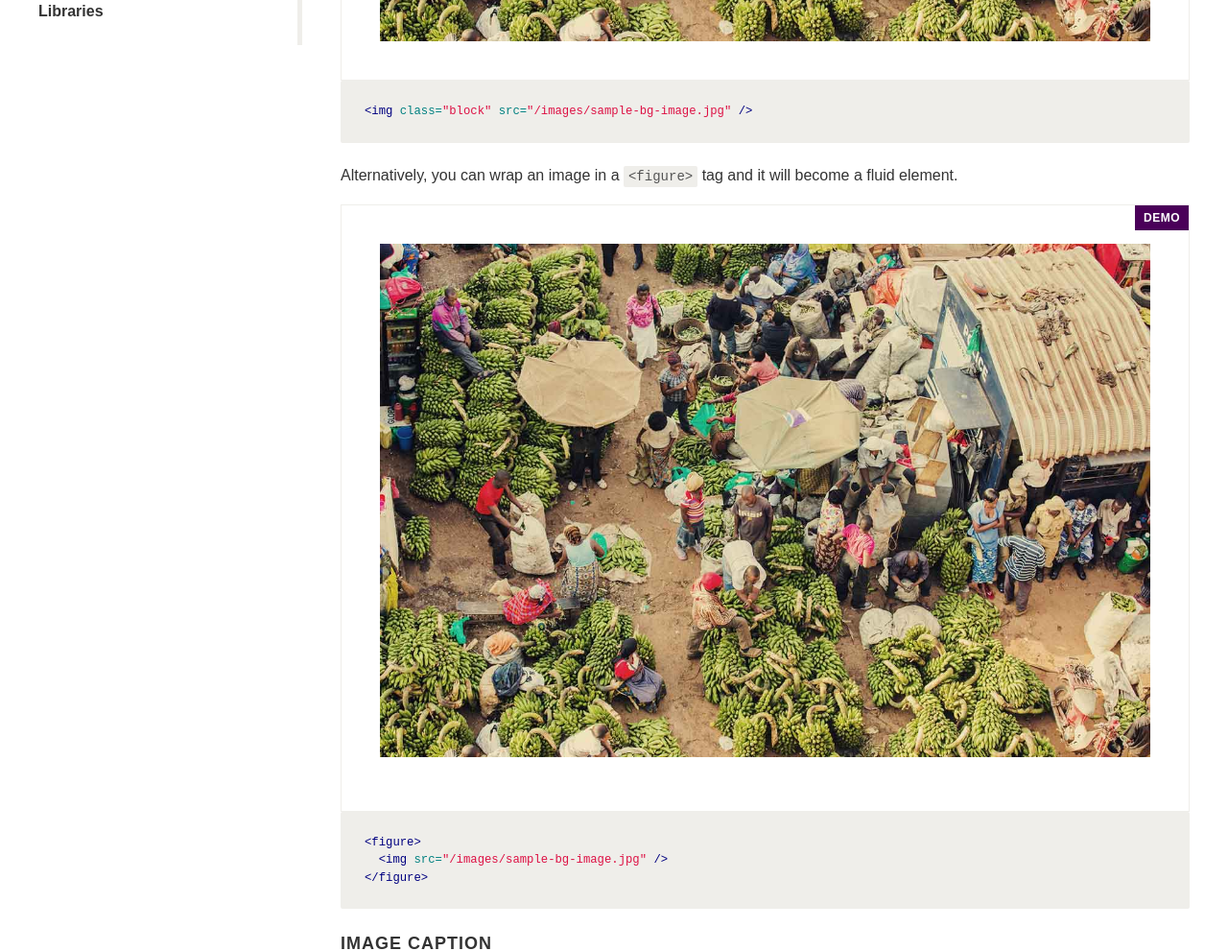
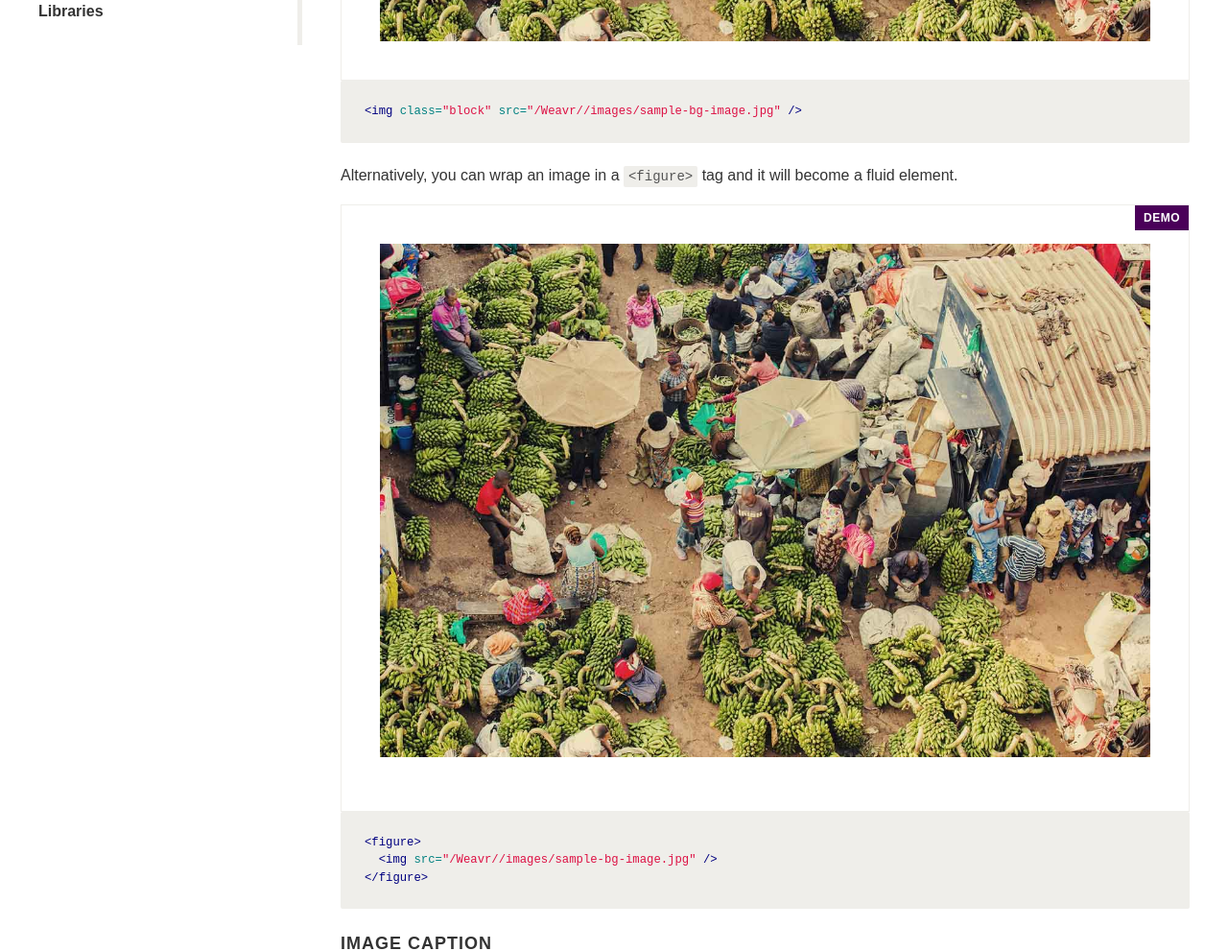
Before and after one commit to OpportunityIntl/Weavr, a Jekyll site: the page built from docs/components/images-and-videos/index.md, in a window 1280 px wide and 1400 px high, scrolled down 751 px. Shown: the part 151-1142 px from the top of the window at 96% size. Built offline with Jekyll 4.4.1, drawn with Linux system fonts in a browser that asks for light colours; nearby versions of some CDN libraries; Markdown is read by kramdown in place of the engine named in the settings; comment, search, counter and statistics services are not loaded; some of the changed text lies outside the part shown.

Commit message:
Update config for github pages url

```diff
--- a/_config.yml
+++ b/_config.yml
@@ -1,7 +1,7 @@
 # Site settings
 title: Weavr
-baseurl: "" # the subpath of your site, e.g. /blog/
-url: "http://localhost:5000" # the base hostname & protocol for your site
+baseurl: "/Weavr/" # the subpath of your site, e.g. /blog/
+url: "http://opportunityintl.github.io" # the base hostname & protocol for your site
 
 # Build settings
 markdown: redcarpet
```
